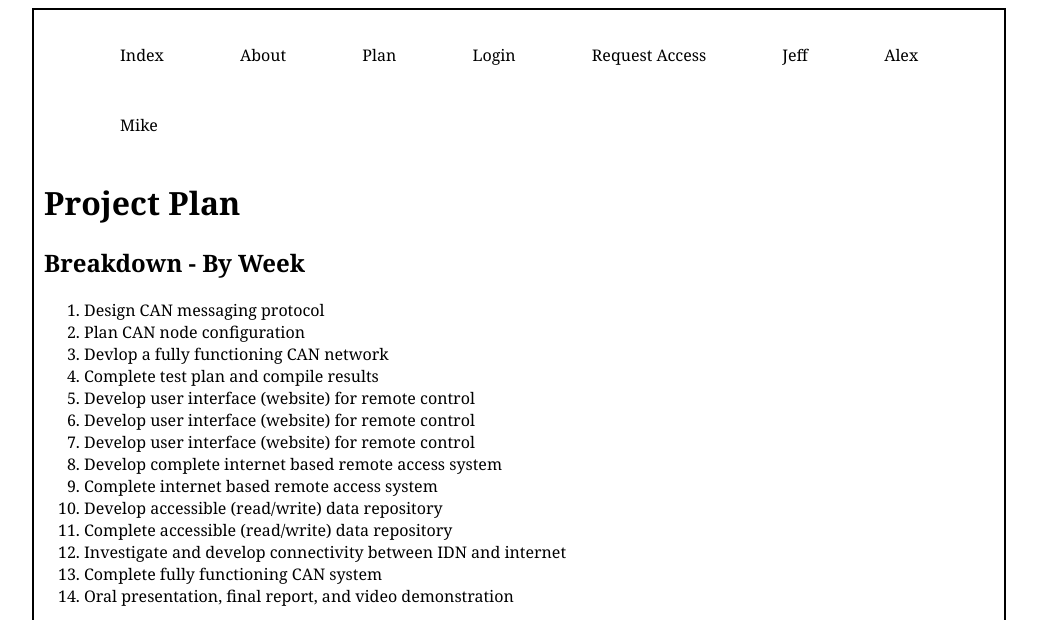
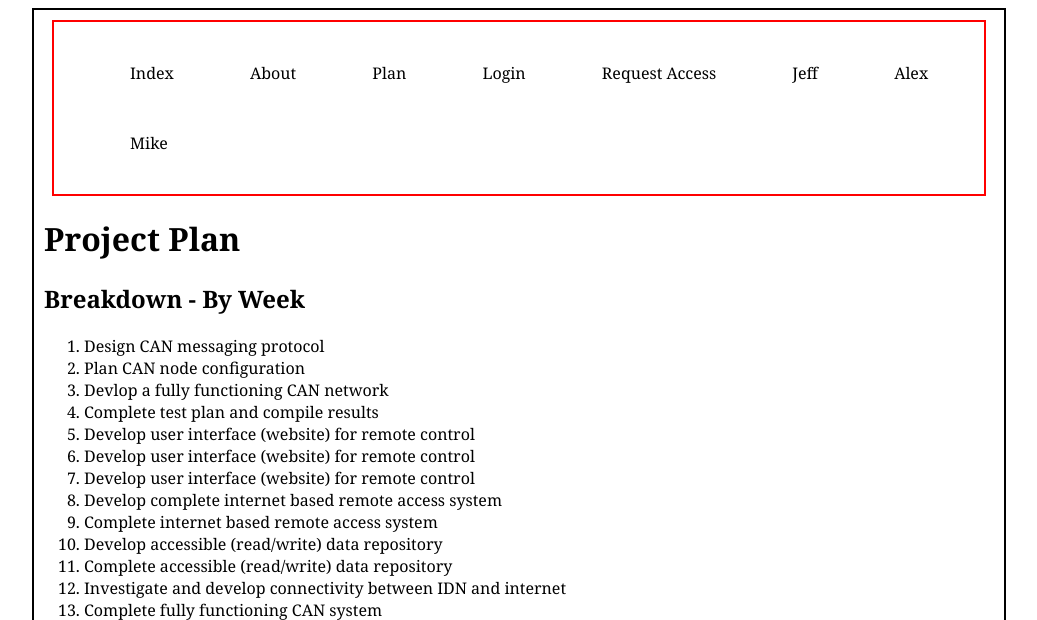
Before and after one commit to Jenglish3761/Project-VI, a PHP site: page /docs/ref/plan.html in a window 1280 px wide. Shown: the top 620 px of the page, without its empty margins (121-1158 px from the left). Run offline with PHP 8.4, Linux system fonts and the light colour scheme.

Commit message:
Update project_style.css

```diff
--- a/css/project_style.css
+++ b/css/project_style.css
@@ -12,7 +12,7 @@ body{
 	padding: 10px;
 }
 
-.header{
+#header{
 	display: block;
 	border: 2px solid red;
 	width: 930px;
```
